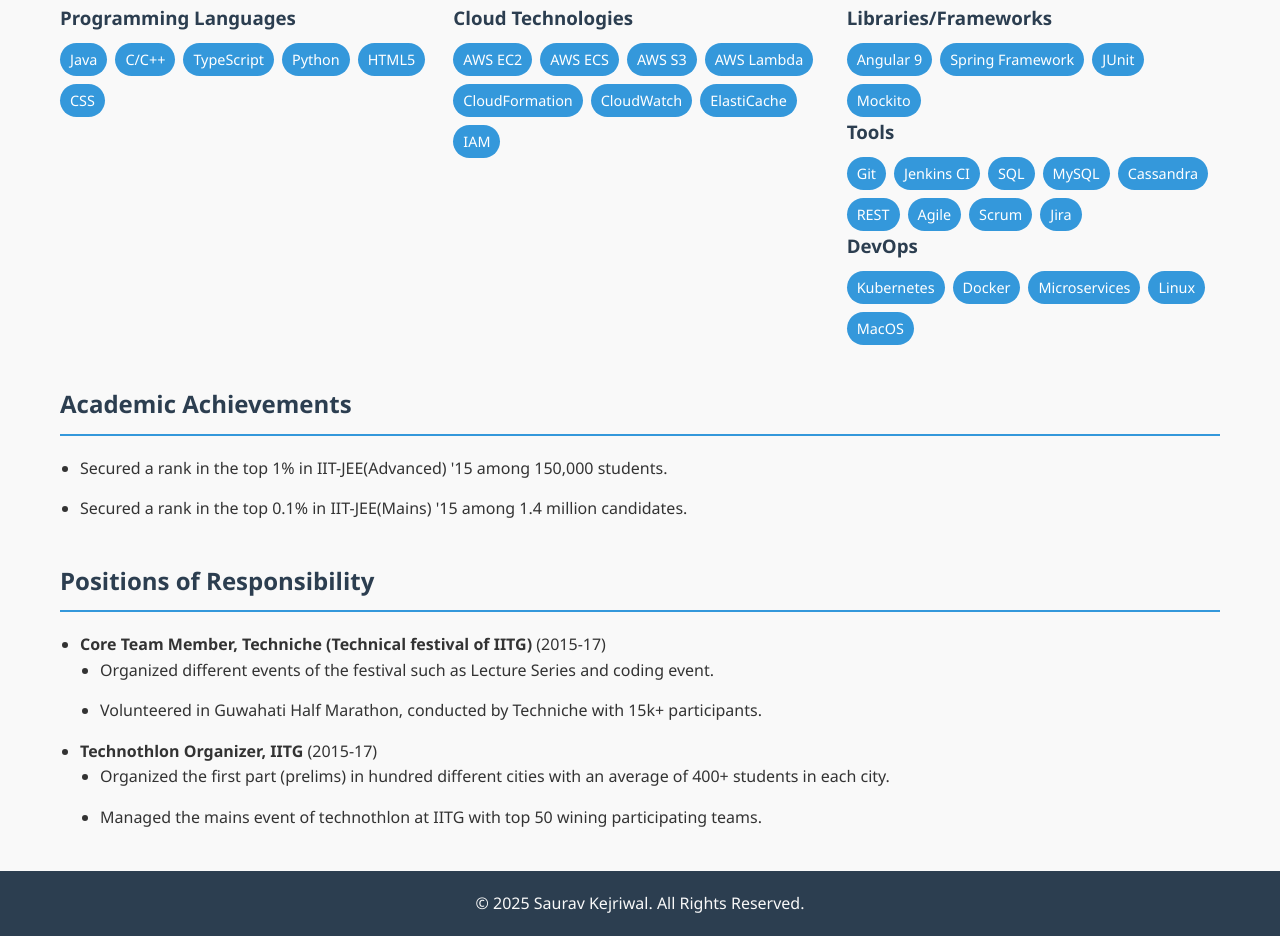
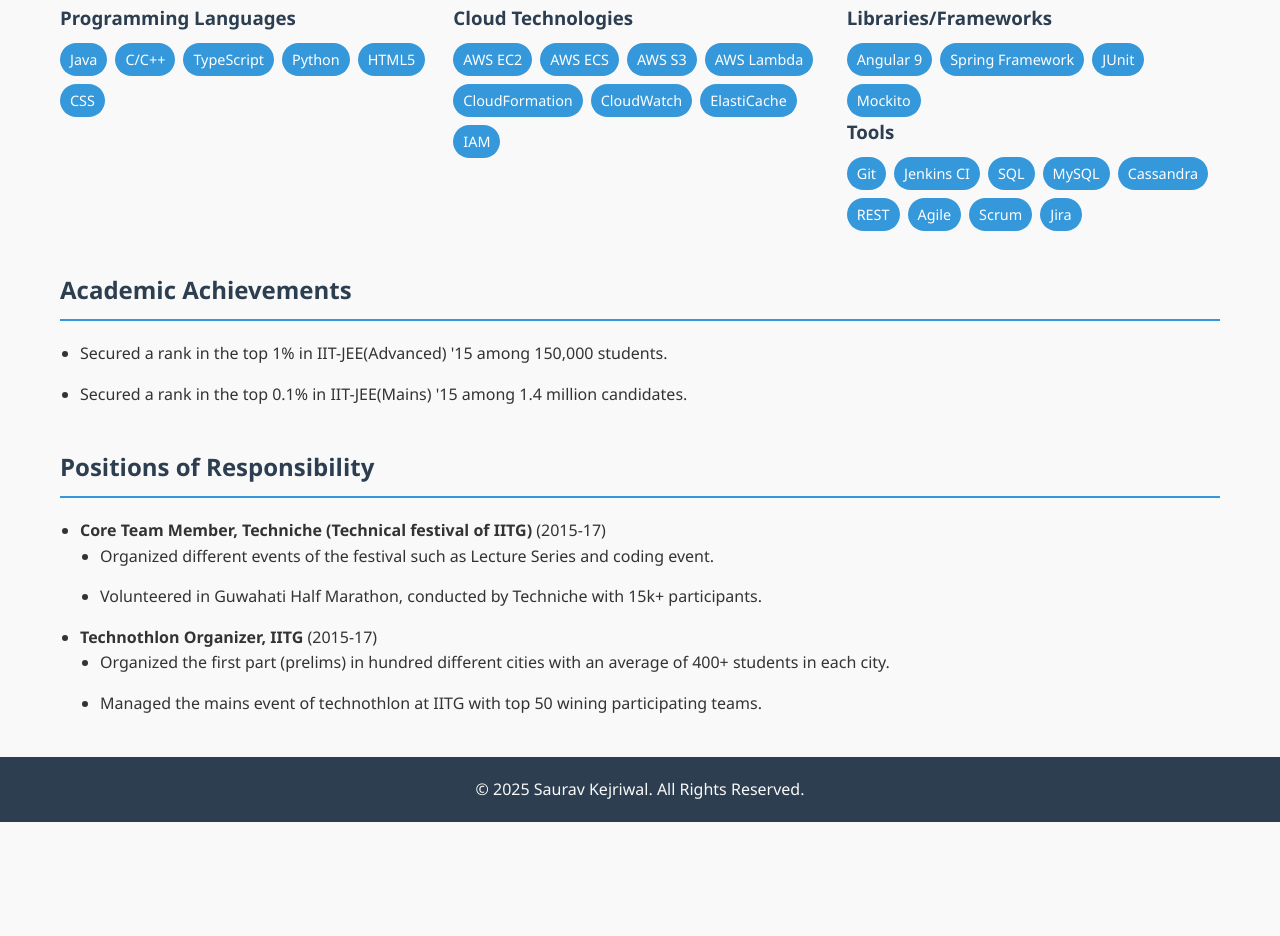
Before and after one commit to saurav9876/saurav9876.github.io, a plain HTML site: page index.html in a window 1280 px wide. Shown: the part 1528-2464 px from the top of the page. After the commit the page ends 2350 px from the top, so only its background shows below. Drawn offline with Linux system fonts and the light colour scheme.

Commit message:
Update index.html

```diff
--- a/index.html
+++ b/index.html
@@ -347,17 +347,6 @@
             <span class="skill-item">Jira</span>
           </div>
         </div>
-
-        <div class="skill-category">
-          <h3>DevOps</h3>
-          <div class="skill-list">
-            <span class="skill-item">Kubernetes</span>
-            <span class="skill-item">Docker</span>
-            <span class="skill-item">Microservices</span>
-            <span class="skill-item">Linux</span>
-            <span class="skill-item">MacOS</span>
-          </div>
-        </div>
       </div>
     </section>
 
```
